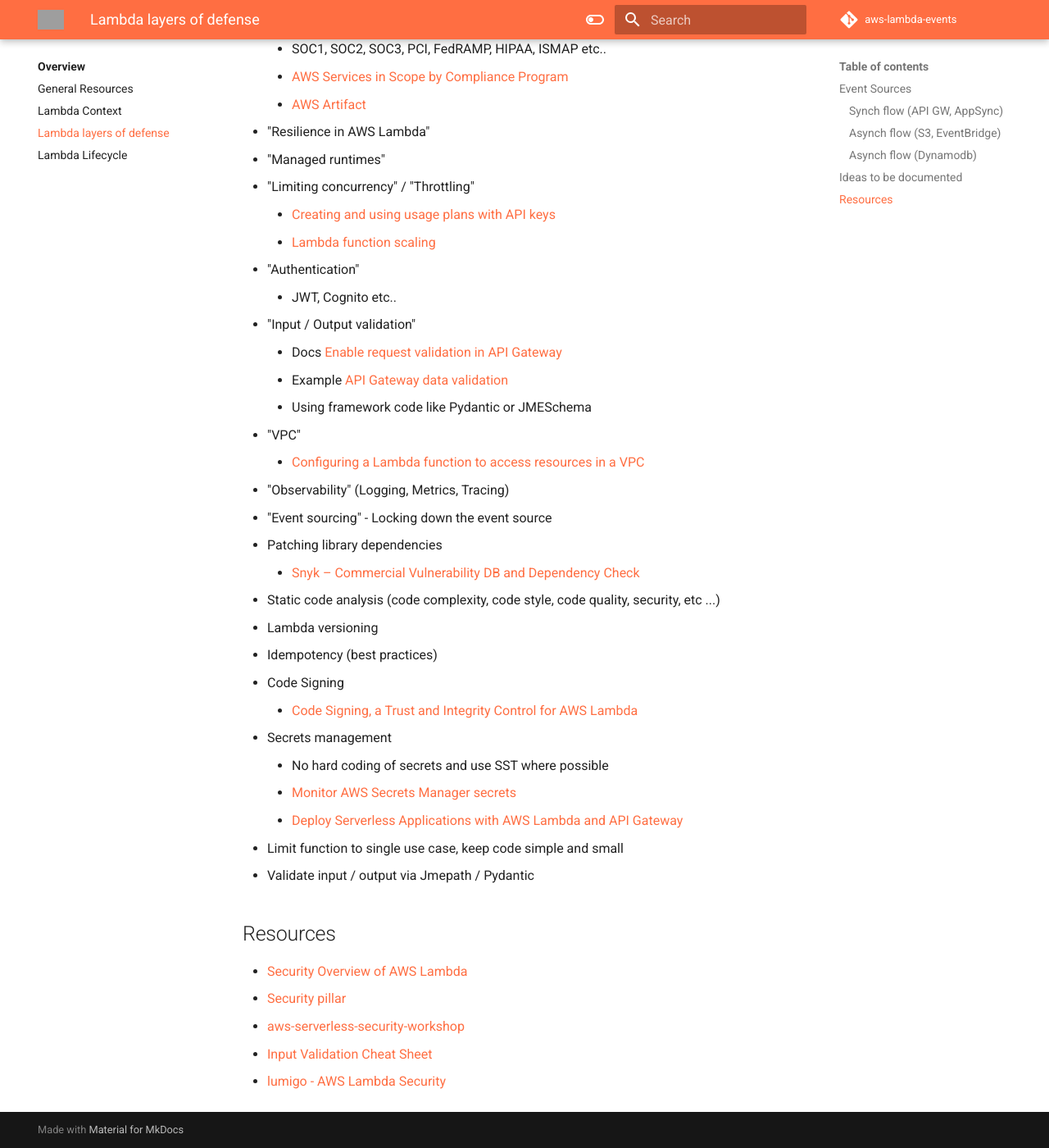
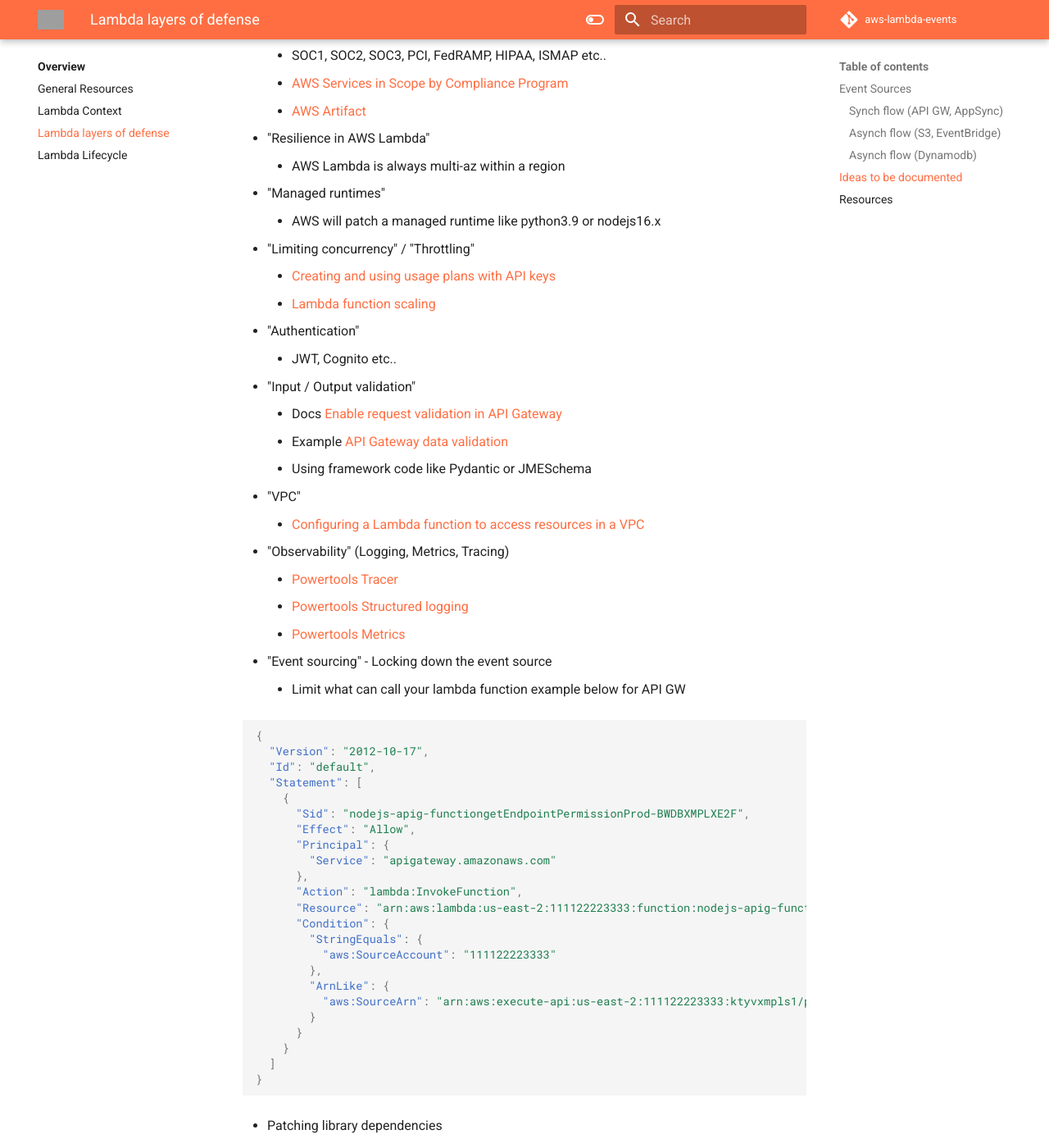
Before and after one commit to michaelbrewer/aws-lambda-events, an MkDocs documentation site: the page built from docs/lambda-security.md, in a window 1280 px wide and 1400 px high, scrolled down 1561 px. Shown: the whole window at 82% size. Built offline with MkDocs 1.6.1 and Material for MkDocs 9.7.7, drawn with Linux system fonts in a browser that asks for light colours; comment, search, counter and statistics services are not loaded; some of the changed text lies outside the part shown; grey boxes are pictures that could not be loaded.

Commit message:
chore(security): Update docs

````diff
--- a/docs/lambda-security.md
+++ b/docs/lambda-security.md
@@ -46,39 +46,90 @@
     - `Encryption in transit` - Lambda API endpoints only support secure connections over HTTPS.
     - `Encryption at rest` - On a per-function basis, you can configure Lambda to use a [customer managed key to encrypt your environment variables](https://docs.aws.amazon.com/lambda/latest/dg/configuration-envvars.html#configuration-envvars-encryption){target="_blank"}. Conterary to the AWS docs, i would not recommended using environments variables for secrets, but rather secret manager (or parameter store).
     Lambda always encrypts files that you upload to Lambda, including deployment packages and layer archives. Amazon CloudWatch Logs and AWS X-Ray also encrypt data by default.
+
 - "Identity and access management for Lambda" - least priviledge
     - [Identity and access management for Lambda](https://docs.aws.amazon.com/lambda/latest/dg/security-iam.html)
+
 - "Compliance validation for AWS Lambda"
     - SOC1, SOC2, SOC3, PCI, FedRAMP, HIPAA, ISMAP etc..
     - [AWS Services in Scope by Compliance Program](https://aws.amazon.com/compliance/services-in-scope/)
     - [AWS Artifact](https://aws.amazon.com/artifact/)
+
 - "Resilience in AWS Lambda"
+    - AWS Lambda is always multi-az within a region
+
 - "Managed runtimes"
+    - AWS will patch a managed runtime like python3.9 or nodejs16.x
+
 - "Limiting concurrency" / "Throttling"
     - [Creating and using usage plans with API keys](https://docs.aws.amazon.com/apigateway/latest/developerguide/api-gateway-api-usage-plans.html)
     - [Lambda function scaling](https://docs.aws.amazon.com/lambda/latest/dg/invocation-scaling.html)
+
 - "Authentication"
     - JWT, Cognito etc..
+
 - "Input / Output validation"
     - Docs [Enable request validation in API Gateway](https://docs.aws.amazon.com/apigateway/latest/developerguide/api-gateway-method-request-validation.html)
     - Example [API Gateway data validation](https://serverlessland.com/patterns/apigw-data-validation)
     - Using framework code like Pydantic or JMESchema
+
 - "VPC"
     - [Configuring a Lambda function to access resources in a VPC](https://docs.aws.amazon.com/lambda/latest/dg/configuration-vpc.html)
+
 - "Observability" (Logging, Metrics, Tracing)
+    - [Powertools Tracer](https://awslabs.github.io/aws-lambda-powertools-python/latest/core/tracer/)
+    - [Powertools Structured logging](https://awslabs.github.io/aws-lambda-powertools-python/latest/core/logger/)
+    - [Powertools Metrics](https://awslabs.github.io/aws-lambda-powertools-python/latest/core/metrics/)
+
 - "Event sourcing" - Locking down the event source
+    - Limit what can call your lambda function example below for API GW
+
+```json
+{
+  "Version": "2012-10-17",
+  "Id": "default",
+  "Statement": [
+    {
+      "Sid": "nodejs-apig-functiongetEndpointPermissionProd-BWDBXMPLXE2F",
+      "Effect": "Allow",
+      "Principal": {
+        "Service": "apigateway.amazonaws.com"
+      },
+      "Action": "lambda:InvokeFunction",
+      "Resource": "arn:aws:lambda:us-east-2:111122223333:function:nodejs-apig-function-1G3MXMPLXVXYI",
+      "Condition": {
+        "StringEquals": {
+          "aws:SourceAccount": "111122223333"
+        },
+        "ArnLike": {
+          "aws:SourceArn": "arn:aws:execute-api:us-east-2:111122223333:ktyvxmpls1/prodStage/GET/image"
+        }
+      }
+    }
+  ]
+}
+```
+
 - Patching library dependencies
     - [Snyk – Commercial Vulnerability DB and Dependency Check](https://snyk.io/)
+
 - Static code analysis (code complexity, code style, code quality, security, etc ...)
+
 - Lambda versioning
+    - Can help enable blue/green deployments
+
 - Idempotency (best practices)
+
 - Code Signing
     - [Code Signing, a Trust and Integrity Control for AWS Lambda](https://aws.amazon.com/blogs/aws/new-code-signing-a-trust-and-integrity-control-for-aws-lambda/)
+
 - Secrets management
     - No hard coding of secrets and use SST where possible
     - [Monitor AWS Secrets Manager secrets](https://docs.aws.amazon.com/secretsmanager/latest/userguide/monitoring.html)
     - [Deploy Serverless Applications with AWS Lambda and API Gateway](https://learn.hashicorp.com/tutorials/terraform/lambda-api-gateway)
+
 - Limit function to single use case, keep code simple and small
+
 - Validate input / output via Jmepath / Pydantic
 
 ## Resources
````
